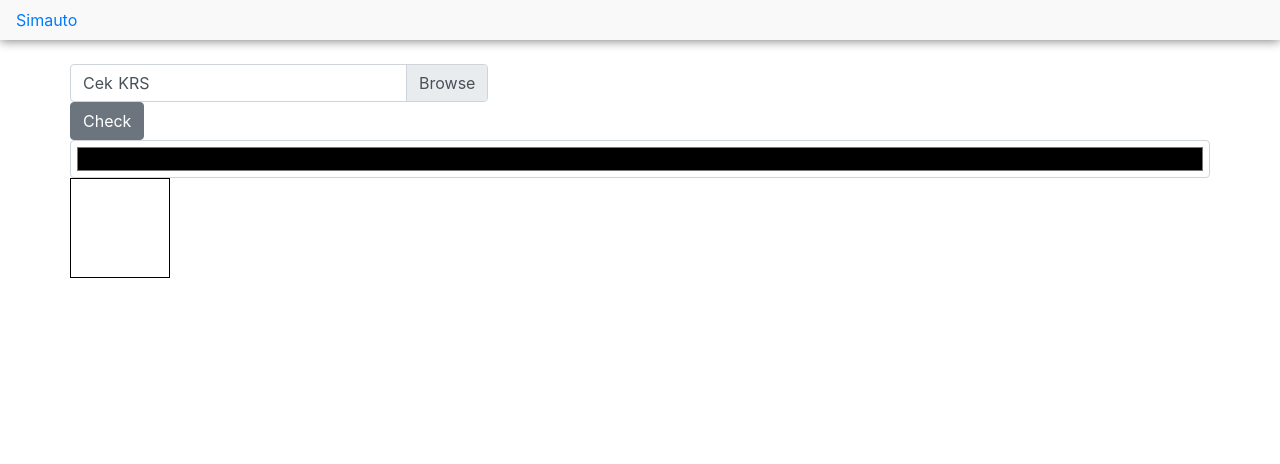
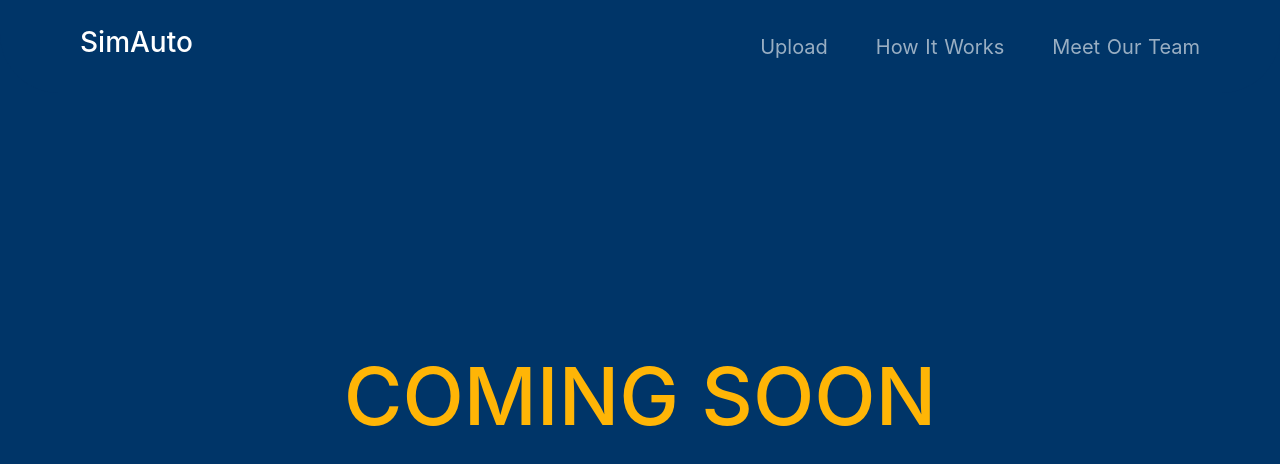
Before and after one commit to fearhunt/simauto, a Nuxt app: page / in a window 1280 px wide. Shown: the top 464 px of the page. Built offline with nearby package versions, Linux system fonts and the light colour scheme.

Commit message:
maintenance

```diff
--- a/assets/scss/base/_colours.scss
+++ b/assets/scss/base/_colours.scss
@@ -0,0 +1,2 @@
+$primary-color: #003568;
+$secondary-color: #FFB506;
--- a/assets/scss/base/_reset.scss
+++ b/assets/scss/base/_reset.scss
@@ -23,7 +23,3 @@ html {
   box-sizing: border-box;
   margin: 0;
 }
-
-section {
-  padding: 4rem 0;
-}
--- /dev/null
+++ b/assets/scss/base/_variables.scss
@@ -0,0 +1,2 @@
+$simauto-radius: 0 0 3.7rem 3.7rem;
+$simauto-transition: all 0.2s ease-in-out;
--- a/assets/scss/components/_navbar.scss
+++ b/assets/scss/components/_navbar.scss
@@ -1,7 +1,26 @@
 .navbar {
-  box-shadow: 0 1px 10px grey;
+  padding: 1.3rem 5rem;
+  border-radius: $simauto-radius;
 
   &.bg-simauto {
-    background: rgba(223, 223, 223, 0.2);
+    background: $primary-color;
+    color: white;
+  }
+
+  .simauto-nav-link {
+    font-size: 1.25rem;
+    color: white;
+    opacity: 0.6;
+    transition: $simauto-transition;
+
+    &:hover {
+      color: $secondary-color;
+      text-decoration: none;
+      opacity: 1;
+    }
+
+    &:not(:last-child) {
+      margin-right: 3rem;
+    }
   }
 }
--- a/assets/scss/main.scss
+++ b/assets/scss/main.scss
@@ -1,7 +1,8 @@
 // Import base
-@import 'base/reset';
+@import 'base/variables';
 @import 'base/colours';
 @import 'base/typography';
+@import 'base/reset';
 
 // Import components
 @import 'components/navbar';
--- a/components/navigations/Navbar.vue
+++ b/components/navigations/Navbar.vue
@@ -1,10 +1,20 @@
 <template>
   <b-navbar class="fixed-top" toggleable="lg" variant="simauto">
-    <b-navbar-nav>
-      <nuxt-link to="/">
-        Simauto
-      </nuxt-link>
-    </b-navbar-nav>
+    <b-navbar-brand>
+      <h3 style="color: white">SimAuto</h3>
+      <!-- <nuxt-link to="/"> -->
+      <!-- </nuxt-link> -->
+    </b-navbar-brand>
+
+    <b-nav-toggle target="nav-menu-collapse"></b-nav-toggle>
+
+    <b-collapse id="nav-menu-collapse" is-nav>
+      <b-navbar-nav class="ml-auto">
+        <a href="#" class="simauto-nav-link">Upload</a>
+        <a href="#" class="simauto-nav-link">How It Works</a>
+        <a href="#" class="simauto-nav-link">Meet Our Team</a>
+      </b-navbar-nav>
+    </b-collapse>
   </b-navbar>
 </template>
 
--- a/pages/index.vue
+++ b/pages/index.vue
@@ -1,29 +1,11 @@
 <template>
   <div>
-    <section id="introduction">
-      <b-container>
-        <b-row>
-          <b-form @submit="getData">
-            <b-form-file
-              v-model="file_krs"
-              placeholder="Cek KRS"
-              drop-placeholder="Taruh KRS"
-            ></b-form-file>
-
-            <b-button type="submit">Check</b-button>
-          </b-form>
-
-          <br>
-
-          <p>
-            {{ datas[0] }}
-          </p>
-
-          <b-form-input v-model="color_picker" type="color"></b-form-input>
-
-          <div id="test"></div>
-        </b-row>
-      </b-container>
+    <section class="d-flex align-items-center" style="height: 100vh; background: #003568">
+      <div class="text-center" style="width: 100%">
+        <h1 id="coming-soon" style="font-size: 5rem; color: #FFB506">
+        COMING SOON
+      </h1>
+      </div>
     </section>
   </div>
 </template>
@@ -34,55 +16,10 @@
   const FormData = require('form-data');
 
   export default {
-    data() {
-      return {
-        file_krs: null,
-        datas: [],
-        color_picker: '#000'
-      }
-    },
 
-    methods: {
-      getData(event) {
-        event.preventDefault();
-
-        this.$nextTick(() => {
-          this.$nuxt.$loading.start()
-        });
-
-        const file_krs_name = this.file_krs.name;
-
-        const data_krs_form = new FormData();
-        data_krs_form.append('file', this.file_krs, file_krs_name);
-
-        this.$axios({
-          method: 'post',
-          url: 'https://krs-reader.herokuapp.com/post_krs',
-          data: data_krs_form
-        }).then((response) => {
-          this.$nextTick(() => {
-            setTimeout(() => this.$nuxt.$loading.finish(), 500);
-          });
-
-          console.log('Fetch KRS data success')
-          this.datas.push(response.data)
-          document.getElementById('test').style.background = this.color_picker;
-        }).catch((err) => {
-          this.$nextTick(() => {
-            setTimeout(() => this.$nuxt.$loading.finish(), 500);
-          });
-
-          console.error(err)
-        })
-      }
-    }
   }
 </script>
 
 <style>
-  #test {
-    width: 100px;
-    height: 100px;
-    border: 1px solid black;
-  }
+
 </style>
```
